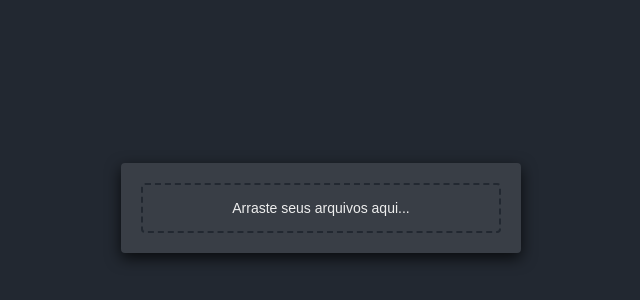
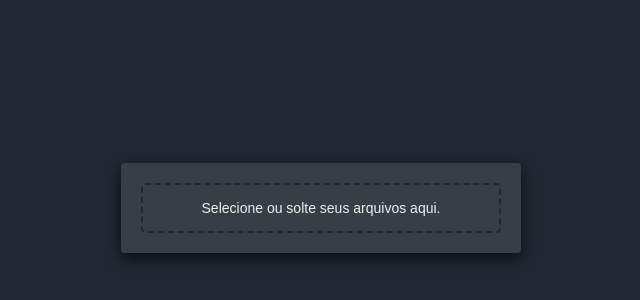
Before and after one commit to oicramkroll/uploadFileReactComponent, a React (Create React App) app: page / in a window 1280 px wide. Shown: the part 192-492 px from the top of the page, without its empty margins (319-959 px from the left). Built offline with nearby package versions, Linux system fonts and the light colour scheme; no server answers.

Commit message:
teste update

```diff
--- a/src/components/Upload/index.js
+++ b/src/components/Upload/index.js
@@ -6,7 +6,7 @@ import Dropzone from 'react-dropzone'
 export default class components extends Component {
     renderDragMessage = (isDragActive,isDragReject)=>{
         if(!isDragActive)
-            return <UploadMenssage>Arraste seus arquivos aqui...</UploadMenssage>
+            return <UploadMenssage>Selecione ou solte seus arquivos aqui.</UploadMenssage>
 
         if(isDragReject)
             return <UploadMenssage type="error">Arquivos não suportados</UploadMenssage>
```
